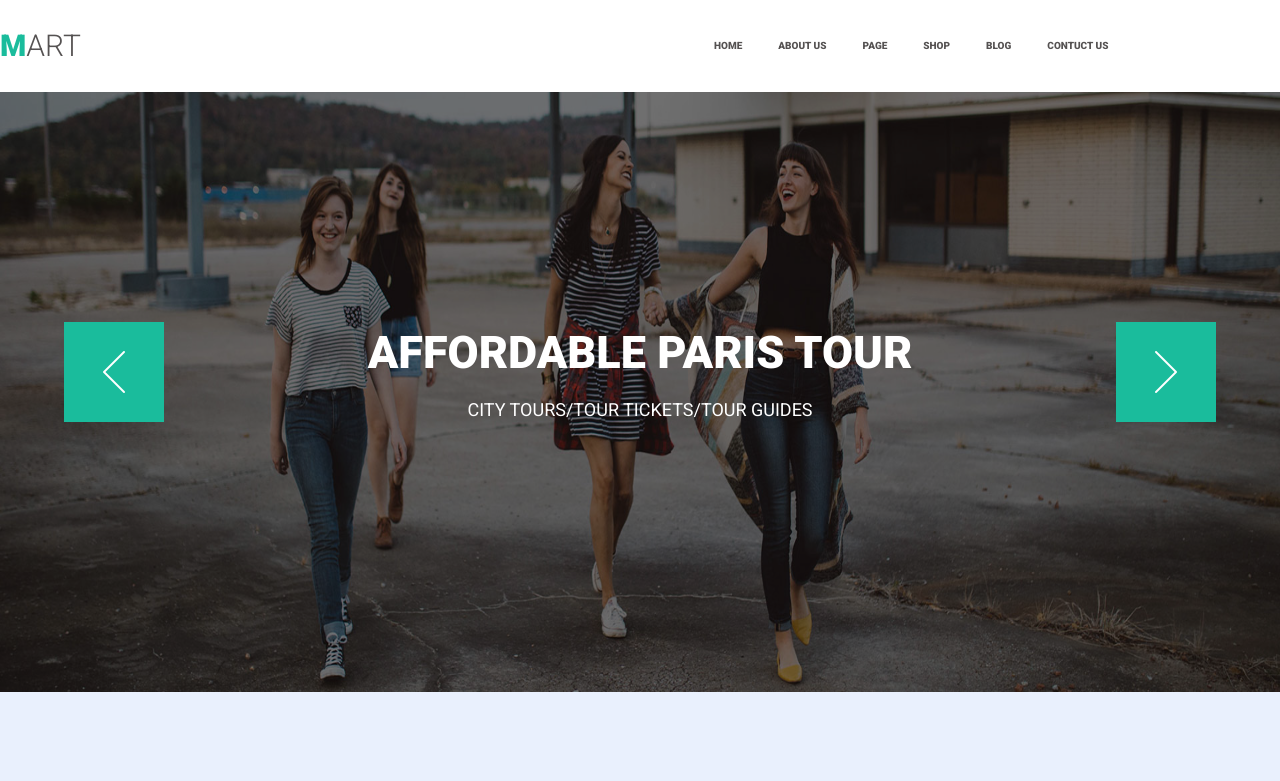
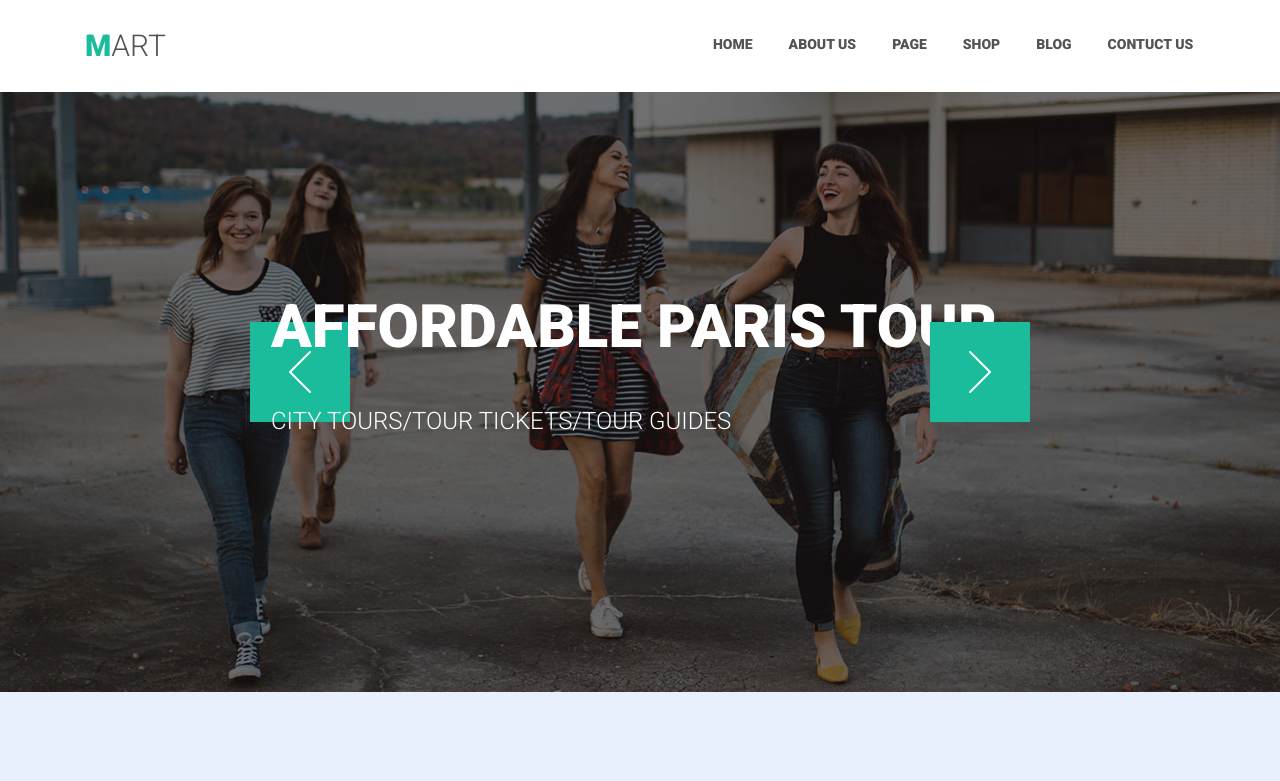
Before and after one commit to RomanVitovych/goit-fe-course, a plain HTML site: page module-05/index.html in a window 1280 px wide. Shown: the top 781 px of the page. Drawn offline with Linux system fonts and the light colour scheme.

Commit message:
04.06.20 edits css

```diff
--- a/module-05/css/styles.css
+++ b/module-05/css/styles.css
@@ -17,6 +17,7 @@ img {
 body {
   font-family: "Roboto", sans-serif;
   color: #555252;
+  max-width: 1600px;
 }
 
 .clearfix {
@@ -30,7 +31,10 @@ body {
   margin: 0 auto;
 }
 
-/* HEADER */
+/* ========== HEADER ==========*/
+
+/* ===== logo ===== */
+
 .page-header {
   padding: 30px 0;
 }
@@ -57,11 +61,13 @@ body {
   font-weight: 900;
 }
 
+/* ===== navigation ===== */
+
 .site-navigation {
   float: right;
   margin: 0;
   padding: 0;
-  width: 396px;
+  width: 482px;
   list-style: none;
 }
 
@@ -75,8 +81,8 @@ body {
 }
 
 .site-navigation a {
-  font-size: 10px;
-  line-height: 12px;
+  font-size: 14px;
+  line-height: 17px;
   text-transform: uppercase;
   text-decoration: none;
   font-weight: 900;
@@ -87,24 +93,30 @@ body {
 .site-navigation a:hover {
   color: #1abc9c;
 }
+
 .main-body {
   background-color: #e9f0fd;
 }
-/* MAIN */
-/* TITLE */
+
+/* ========== MAIN ========== */
+
+/* ===== banner ===== */
 .banner {
   position: relative;
-  display: block;
+  /* display: block; */
   margin-bottom: 92px;
 }
+
 .banner img {
-  display: block;
+  /* display: block; */
   width: 100%;
   height: 600px;
   background-repeat: no-repeat;
   background-size: cover;
   background-position: center;
+  object-fit: cover;
 }
+
 .overlay-main {
   position: absolute;
   top: 0;
@@ -113,9 +125,10 @@ body {
   height: 100%;
   background-color: rgba(0, 0, 0, 0.522);
 }
+
 .prev {
   position: absolute;
-  left: 5%;
+  left: 250px;
   top: 230px;
   opacity: 1;
   width: 100px;
@@ -127,9 +140,10 @@ body {
   margin: 0;
   padding: 0;
 }
+
 .next {
   position: absolute;
-  right: 5%;
+  right: 250px;
   top: 230px;
   opacity: 1;
   width: 100px;
@@ -141,50 +155,57 @@ body {
   margin: 0;
   padding: 0;
 }
+
 .prev {
-  background-image: url(../img/Icons/prev.png);
+  background-image: url("../img/Icons/prev.png");
 }
+
 .next {
-  background-image: url(../img/Icons/next.png);
+  background-image: url("../img/Icons/next.png");
 }
+
 .prev:focus,
 .prev:hover {
   background-color: rgb(78, 198, 171);
   opacity: 0.651;
 }
+
 .next:focus,
 .next:hover {
   background-color: rgb(78, 198, 171);
   opacity: 0.651;
 }
+
 .main-text {
   position: absolute;
   top: 216px;
   left: 50%;
   transform: translate(-50%, -50%);
   text-transform: uppercase;
-  font-size: 45px;
-  line-height: 54px;
+  font-size: 60px;
+  line-height: 82px;
   font-weight: 900;
   color: white;
+  width: 738px;
 }
+
 .second-text {
-  position: absolute;
-  top: 300px;
-  left: 50%;
-  transform: translate(-50%, -50%);
   text-transform: uppercase;
-  font-size: 18px;
-  line-height: 22px;
-  font-weight: 400;
+  font-size: 24px;
+  line-height: 54px;
+  font-weight: 300;
   color: white;
 }
 
-/* CARDS */
+
+
+
+/* ===== page catalog ===== */
 .page-catalog {
   padding-bottom: 100px;
   background-color: #e9f0fd;
 }
+
 .page-cataloge-name {
   text-align: center;
   text-transform: uppercase;
@@ -194,6 +215,7 @@ body {
   color: #515151;
   margin: 0px;
   padding: 0px;
+  margin-bottom: 80px;
 }
 
 .page-cataloge-name::after {
@@ -202,7 +224,6 @@ body {
   height: 8px;
   margin: 0 auto;
   margin-top: 20px;
-  margin-bottom: 80px;
   background-color: #1abc9c;
   content: "";
 }
@@ -272,6 +293,8 @@ body {
   background-color: #7fd9c7;
 }
 
+/* === hover === */
+
 .overlay {
   position: absolute;
   width: 255px;
@@ -283,19 +306,24 @@ body {
   background-clip: padding-box;
   box-sizing: border-box;
 }
+
 .overlay li {
   display: inline-block;
 }
+
 .overlay li:nth-child(-n + 2) {
   margin-right: 4px;
 }
+
 .overlay:focus,
 .overlay:hover {
   background-color: rgba(0, 0, 0, 0.549);
 }
+
 .page-cataloge-item:hover .product-name {
   background-color: #1abc9c;
 }
+
 .page-cataloge-item:hover .product-price {
   background-color: #7fd9c7;
 }
@@ -303,7 +331,7 @@ body {
 .icon1 {
   opacity: 0;
   display: inline-block;
-  background-image: url(../img/Icons/icon1.png);
+  background-image: url("../img/Icons/icon1.png");
   width: 50px;
   height: 50px;
   border: 1px solid white;
@@ -317,6 +345,7 @@ body {
 .overlay:hover .icon1 {
   opacity: 1;
 }
+
 .overlay .icon1:focus,
 .overlay .icon1:hover {
   background-color: #1abc9c;
@@ -325,7 +354,7 @@ body {
 .icon2 {
   opacity: 0;
   display: inline-block;
-  background-image: url(../img/Icons/icon2.png);
+  background-image: url("../img/Icons/icon2.png");
   width: 50px;
   height: 50px;
   border: 1px solid white;
@@ -339,6 +368,7 @@ body {
 .overlay:hover .icon2 {
   opacity: 1;
 }
+
 .overlay .icon2:focus,
 .overlay .icon2:hover {
   background-color: #1abc9c;
@@ -347,7 +377,7 @@ body {
 .icon3 {
   opacity: 0;
   display: inline-block;
-  background-image: url(../img/Icons/icon3.png);
+  background-image: url("../img/Icons/icon3.png");
   width: 50px;
   height: 50px;
   border: 1px solid white;
@@ -361,19 +391,22 @@ body {
 .overlay:hover .icon3 {
   opacity: 1;
 }
+
 .overlay .icon3:focus,
 .overlay .icon3:hover {
   background-color: #1abc9c;
 }
+
 .icon4 {
   opacity: 0;
-  display: inline-block;
-  background-image: url(../img/Icons/icon4.png);
+  display: block;
+  background-image: url("../img/Icons/icon4.png");
   width: 166px;
   height: 50px;
   border: 1px solid white;
   background-repeat: no-repeat;
-  background-position: left;
+  background-position-x: 15px;
+  background-position-y: 10px;
   background-color: #323232;
   text-transform: uppercase;
   font-size: 16px;
@@ -387,28 +420,36 @@ body {
 .overlay:hover .icon4 {
   opacity: 1;
 }
+
 .overlay .icon4:focus,
 .overlay .icon4:hover {
   background-color: #1abc9c;
 }
 
+/* ========== FOOTER ==========*/
+
 .footer-info {
   width: 100%;
 }
+
 .rights {
-  font-size: 10px;
-  line-height: 12px;
+  font-size: 12px;
+  line-height: 14px;
   color: #ffffff;
   text-align: center;
   padding: 33px 0;
   margin: 0;
   background-color: #323232;
 }
+
 .graph {
-  font-size: 10px;
-  line-height: 12px;
+  font-size: 12px;
+  line-height: 14px;
   color: #46bfa9;
 }
+
+
+
 
 .visually-hidden {
   position: absolute !important;
--- a/module-05/index.html
+++ b/module-05/index.html
@@ -11,8 +11,8 @@
 </head>
 
 <body>
-  <header class="page-header clearfix">
-    <nav class="site-head container">
+  <header class="page-header container clearfix">
+    <nav class="site-head">
       <div class="site-logo">
         <a href="#">Mart</a>
       </div>
@@ -34,10 +34,10 @@
         <img src="img/site-image.jpg" alt="none image" width=100% height="600" />
         <div class="overlay-main"></div>
         <div class="container">
-           <button class="prev"></button>
-           <p class="main-text">Affordable paris tour</p>
-           <p class="second-text">city tours/tour tickets/tour guides</p>
-           <button class="next"></button>
+          <button class="prev"></button>
+          <p class="main-text">Affordable paris tour<br />
+            <span class="second-text">city tours/tour tickets/tour guides</span></p>
+          <button class="next"></button>
         </div>
       </div>
     </section>
```
